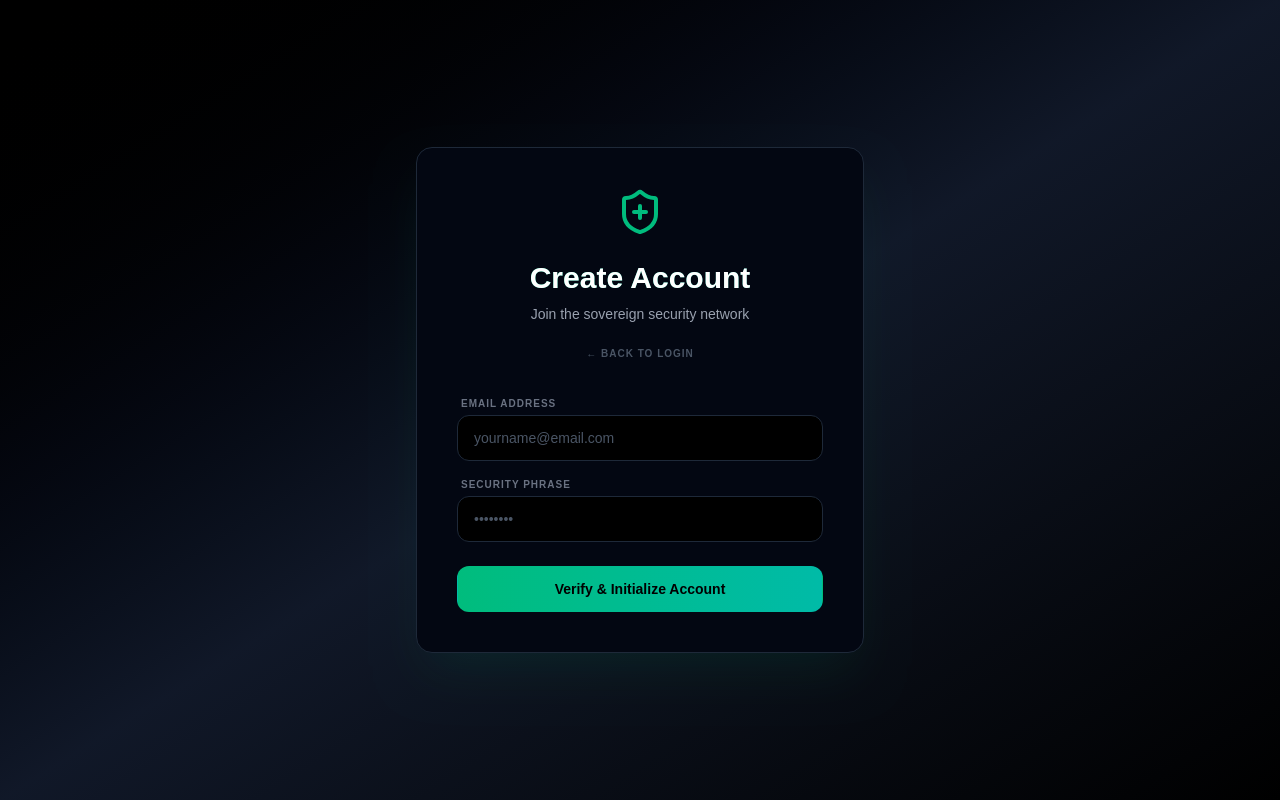
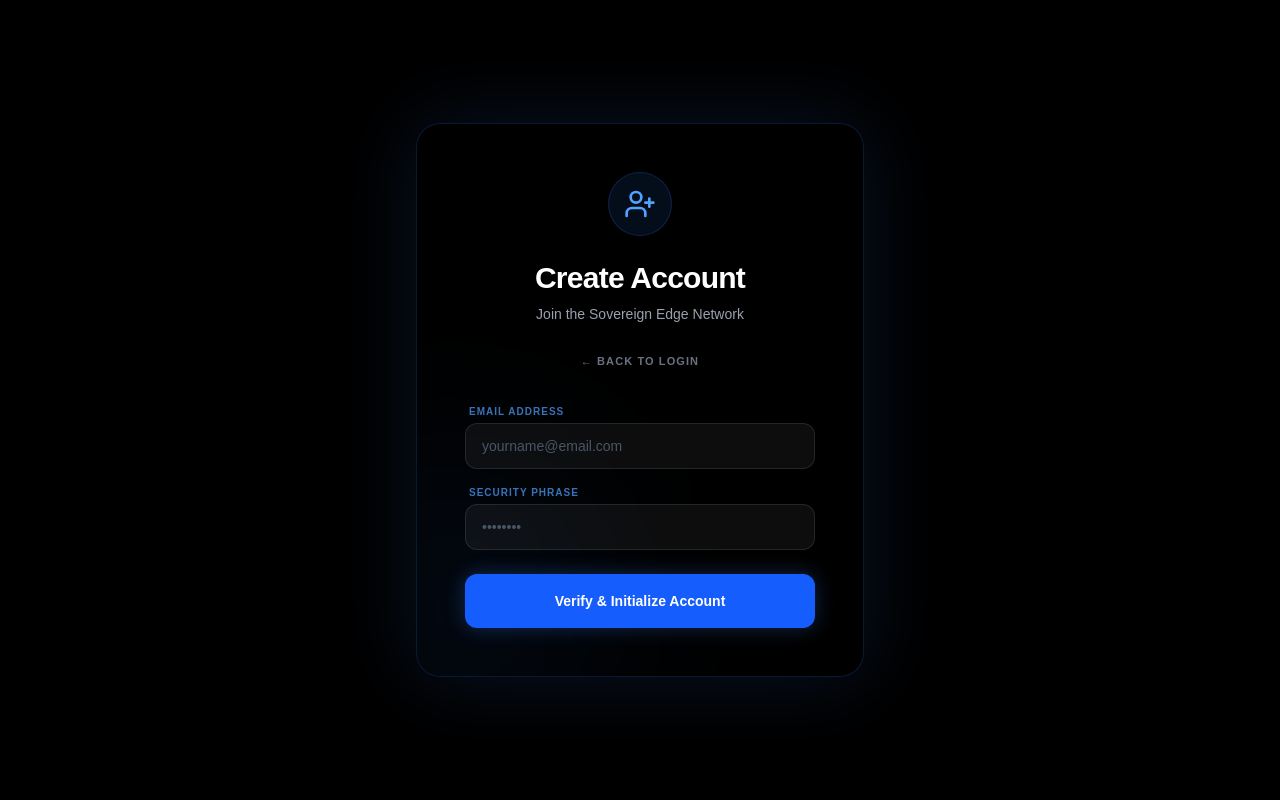
Before and after one commit to harishrsk/Y-shield, a Next.js app in the folder dashboard/: page /signup in a window 1280 px wide. Built offline with nearby package versions, Linux system fonts and the light colour scheme.

Commit message:
UI: Differentiate Signup page from Login page with distinct blue theme and prominent success message

```diff
--- a/dashboard/src/app/signup/page.tsx
+++ b/dashboard/src/app/signup/page.tsx
@@ -1,7 +1,7 @@
 "use client";
 
 import { useState } from "react";
-import { ShieldPlus, Loader2, AlertCircle, CheckCircle2, ArrowRight } from "lucide-react";
+import { UserPlus, Loader2, AlertCircle, CheckCircle2 } from "lucide-react";
 import { useRouter } from "next/navigation";
 
 export default function Signup() {
@@ -42,16 +42,21 @@ export default function Signup() {
   };
 
   return (
-    <div className="min-h-screen flex items-center justify-center bg-black bg-gradient-to-br from-black via-gray-900 to-transparent p-4">
-      <div className="max-w-md w-full space-y-8 p-10 bg-gray-950 rounded-2xl shadow-2xl shadow-emerald-500/10 border border-gray-800 transition-all">
-        <div className="text-center">
-          <ShieldPlus className="mx-auto h-12 w-12 text-emerald-500" />
-          <h2 className="mt-6 text-3xl font-extrabold text-white text-transparent bg-clip-text bg-gradient-to-r from-emerald-400 to-teal-600">
+    <div className="min-h-screen flex items-center justify-center bg-black bg-[radial-gradient(ellipse_at_top,_var(--tw-gradient-stops))] from-blue-900/40 via-black to-black p-4">
+      <div className="max-w-md w-full space-y-8 p-12 bg-black/60 backdrop-blur-2xl rounded-[24px] border border-blue-500/20 shadow-[0_0_80px_rgba(59,130,246,0.15)] relative overflow-hidden">
+        {/* Subtle Background Glow for Signup */}
+        <div className="absolute -bottom-24 -left-24 w-64 h-64 bg-blue-500/10 rounded-full blur-[100px]"></div>
+
+        <div className="text-center relative z-10">
+          <div className="inline-flex items-center justify-center w-16 h-16 bg-blue-500/10 rounded-full border border-blue-500/20 mb-6">
+            <UserPlus className="h-8 w-8 text-blue-400" />
+          </div>
+          <h2 className="text-3xl font-bold text-white tracking-tight mb-2">
             Create Account
           </h2>
-          <p className="mt-2 text-sm text-gray-400 font-medium">Join the sovereign security network</p>
-          <div className="mt-4">
-            <a href="/login" className="text-[10px] text-gray-600 hover:text-emerald-500 transition-colors uppercase tracking-widest font-bold">← Back to Login</a>
+          <p className="text-sm text-gray-400 font-medium">Join the Sovereign Edge Network</p>
+          <div className="mt-6">
+            <a href="/login" className="text-[11px] text-gray-500 hover:text-blue-400 transition-colors uppercase tracking-widest font-bold">← Back to Login</a>
           </div>
         </div>
 
@@ -63,33 +68,36 @@ export default function Signup() {
         )}
 
         {message && (
-          <div className="bg-emerald-900/20 border border-emerald-500/30 p-4 rounded-xl flex items-center gap-3">
-            <CheckCircle2 className="w-5 h-5 text-emerald-500 shrink-0" />
-            <p className="text-xs text-emerald-400 font-medium">{message}</p>
+          <div className="bg-emerald-950/50 border border-emerald-500 p-6 rounded-2xl flex flex-col items-center justify-center gap-3 text-center animate-in fade-in zoom-in duration-300 relative z-10 shadow-[0_0_30px_rgba(16,185,129,0.2)]">
+            <CheckCircle2 className="w-10 h-10 text-emerald-500" />
+            <div>
+              <p className="text-emerald-400 font-bold text-lg mb-1">Registration Successful!</p>
+              <p className="text-sm text-emerald-500/80">{message}</p>
+            </div>
           </div>
         )}
 
-        <form className="mt-8 space-y-6" onSubmit={handleSignup}>
+        <form className="mt-8 space-y-6 relative z-10" onSubmit={handleSignup}>
           <div className="space-y-4">
             <div>
-              <label className="text-[10px] uppercase tracking-widest text-gray-500 font-bold ml-1 mb-1 block">Email Address</label>
+              <label className="text-[10px] uppercase tracking-widest text-blue-400/70 font-bold ml-1 mb-1 block">Email Address</label>
               <input
                 type="email"
                 required
                 disabled={loading}
-                className="appearance-none relative block w-full px-4 py-3 border border-gray-800 bg-black placeholder-gray-600 text-white rounded-xl focus:outline-none focus:ring-1 focus:ring-emerald-500 focus:border-emerald-500 transition-all sm:text-sm"
+                className="appearance-none relative block w-full px-4 py-3 border border-white/10 bg-white/5 placeholder-gray-600 text-white rounded-xl focus:outline-none focus:ring-1 focus:ring-blue-500 focus:border-blue-500 focus:bg-white/10 transition-all sm:text-sm"
                 placeholder="yourname@email.com"
                 value={email}
                 onChange={(e) => setEmail(e.target.value)}
               />
             </div>
             <div>
-              <label className="text-[10px] uppercase tracking-widest text-gray-500 font-bold ml-1 mb-1 block">Security Phrase</label>
+              <label className="text-[10px] uppercase tracking-widest text-blue-400/70 font-bold ml-1 mb-1 block">Security Phrase</label>
               <input
                 type="password"
                 required
                 disabled={loading}
-                className="appearance-none relative block w-full px-4 py-3 border border-gray-800 bg-black placeholder-gray-600 text-white rounded-xl focus:outline-none focus:ring-1 focus:ring-emerald-500 focus:border-emerald-500 transition-all sm:text-sm"
+                className="appearance-none relative block w-full px-4 py-3 border border-white/10 bg-white/5 placeholder-gray-600 text-white rounded-xl focus:outline-none focus:ring-1 focus:ring-blue-500 focus:border-blue-500 focus:bg-white/10 transition-all sm:text-sm"
                 placeholder="••••••••"
                 value={password}
                 onChange={(e) => setPassword(e.target.value)}
@@ -99,7 +107,7 @@ export default function Signup() {
           <button
             type="submit"
             disabled={loading}
-            className="group relative w-full flex justify-center py-3 border border-transparent text-sm font-bold rounded-xl text-black bg-gradient-to-r from-emerald-500 to-teal-500 hover:opacity-90 disabled:opacity-50 focus:outline-none focus:ring-2 focus:ring-offset-2 focus:ring-emerald-500 transition-all"
+            className="group relative w-full flex justify-center py-4 border border-transparent text-sm font-bold rounded-xl text-white bg-blue-600 hover:bg-blue-500 active:scale-[0.98] disabled:opacity-50 transition-all shadow-[0_0_20px_rgba(59,130,246,0.3)]"
           >
             {loading ? <Loader2 className="w-5 h-5 animate-spin" /> : "Verify & Initialize Account"}
           </button>
```
